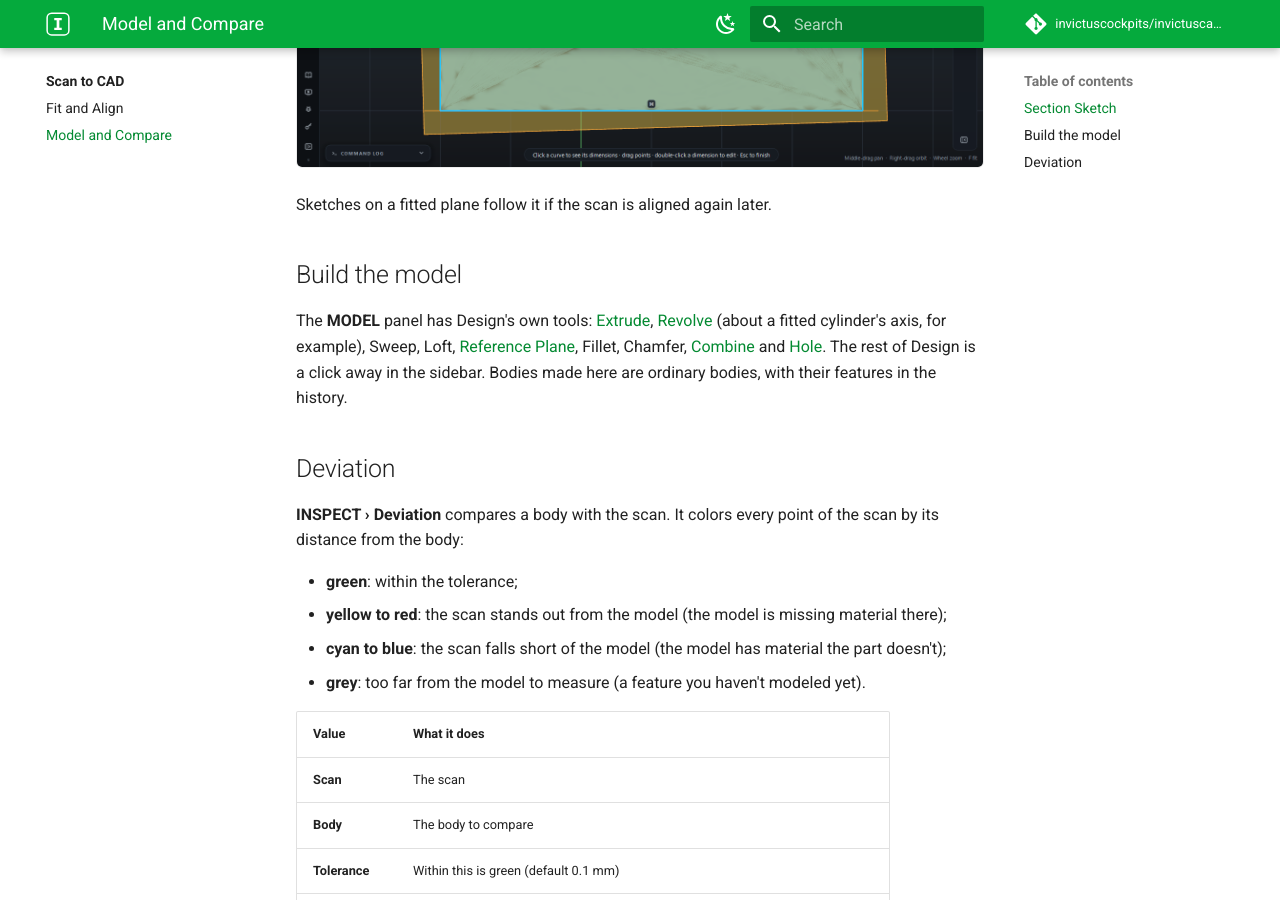
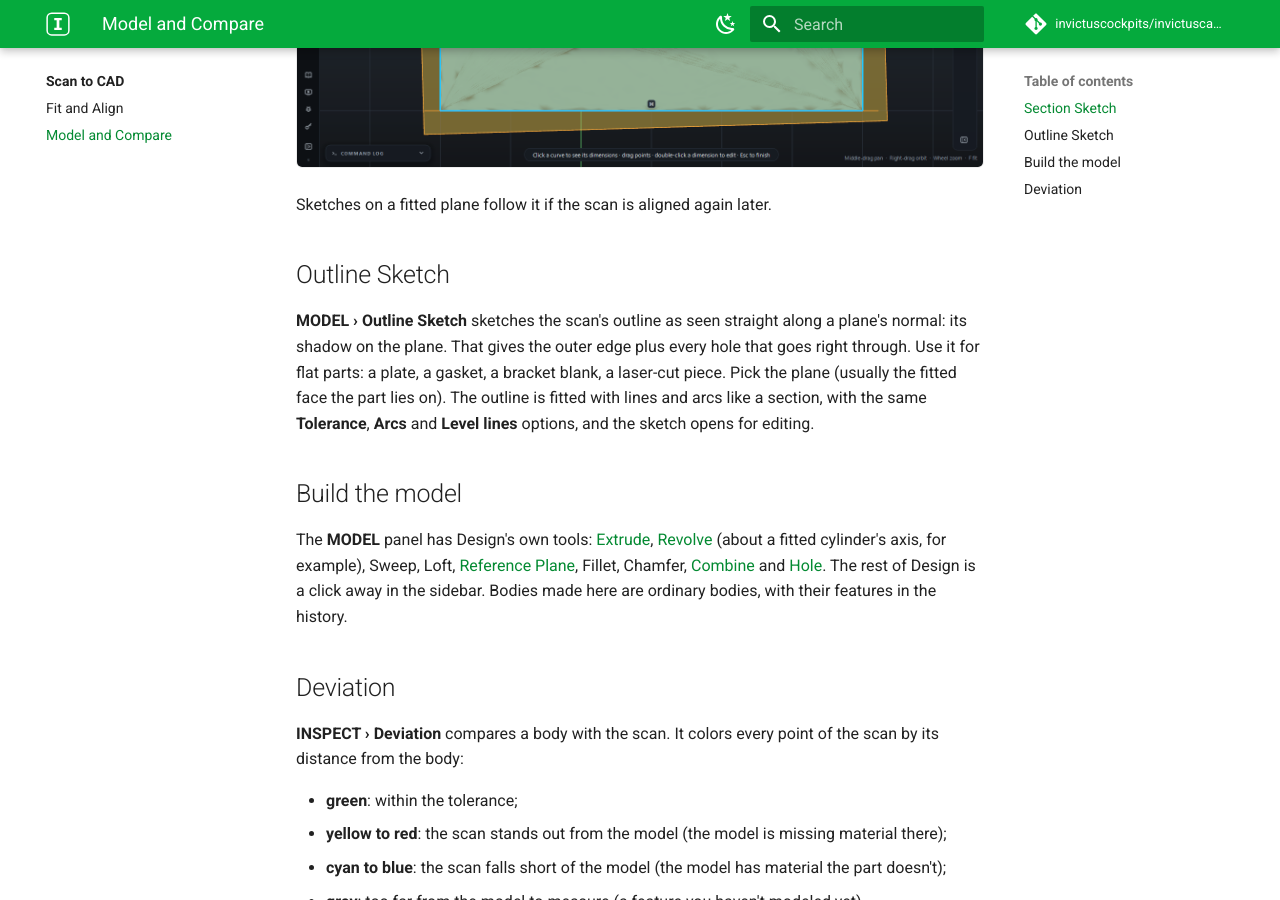
Before and after one commit to invictuscockpits/invictuscad-docs, an MkDocs documentation site: the page built from docs/scan/model-and-compare.md, in a window 1280 px wide and 900 px high, scrolled down 1396 px. Built offline with MkDocs 1.6.1 and Material for MkDocs 9.7.7, drawn with Linux system fonts in a browser that asks for light colours; comment, search, counter and statistics services are not loaded.

Commit message:
Scan to CAD: Outline Sketch

```diff
--- a/docs/scan/index.md
+++ b/docs/scan/index.md
@@ -14,7 +14,7 @@ workspace's own panels:
 | REGIONS | Auto Regions, Show Regions |
 | FIT | Fit Plane, Fit Cylinder, Fit Cone, Fit Sphere |
 | ALIGN | Align, Move Scan |
-| MODEL | Section Sketch, then Design's Sketch, Extrude, Revolve, Sweep, Loft, Reference Plane, Fillet, Chamfer, Combine and Hole |
+| MODEL | Section Sketch, Outline Sketch, then Design's Sketch, Extrude, Revolve, Sweep, Loft, Reference Plane, Fillet, Chamfer, Combine and Hole |
 | INSPECT | Deviation, Measure, Section Analysis |
 
 ## The steps
--- a/docs/scan/model-and-compare.md
+++ b/docs/scan/model-and-compare.md
@@ -36,6 +36,14 @@ the Scan to CAD toolbar.
 
 Sketches on a fitted plane follow it if the scan is aligned again later.
 
+## Outline Sketch
+
+**MODEL › Outline Sketch** sketches the scan's outline as seen straight along a plane's normal:
+its shadow on the plane. That gives the outer edge plus every hole that goes right through. Use
+it for flat parts: a plate, a gasket, a bracket blank, a laser-cut piece. Pick the plane (usually
+the fitted face the part lies on). The outline is fitted with lines and arcs like a section, with
+the same **Tolerance**, **Arcs** and **Level lines** options, and the sketch opens for editing.
+
 ## Build the model
 
 The **MODEL** panel has Design's own tools: [Extrude](../modeling/extrude.md),
```
Also changed, not shown: docs/automation/mcp.md (+1 -1 lines).
